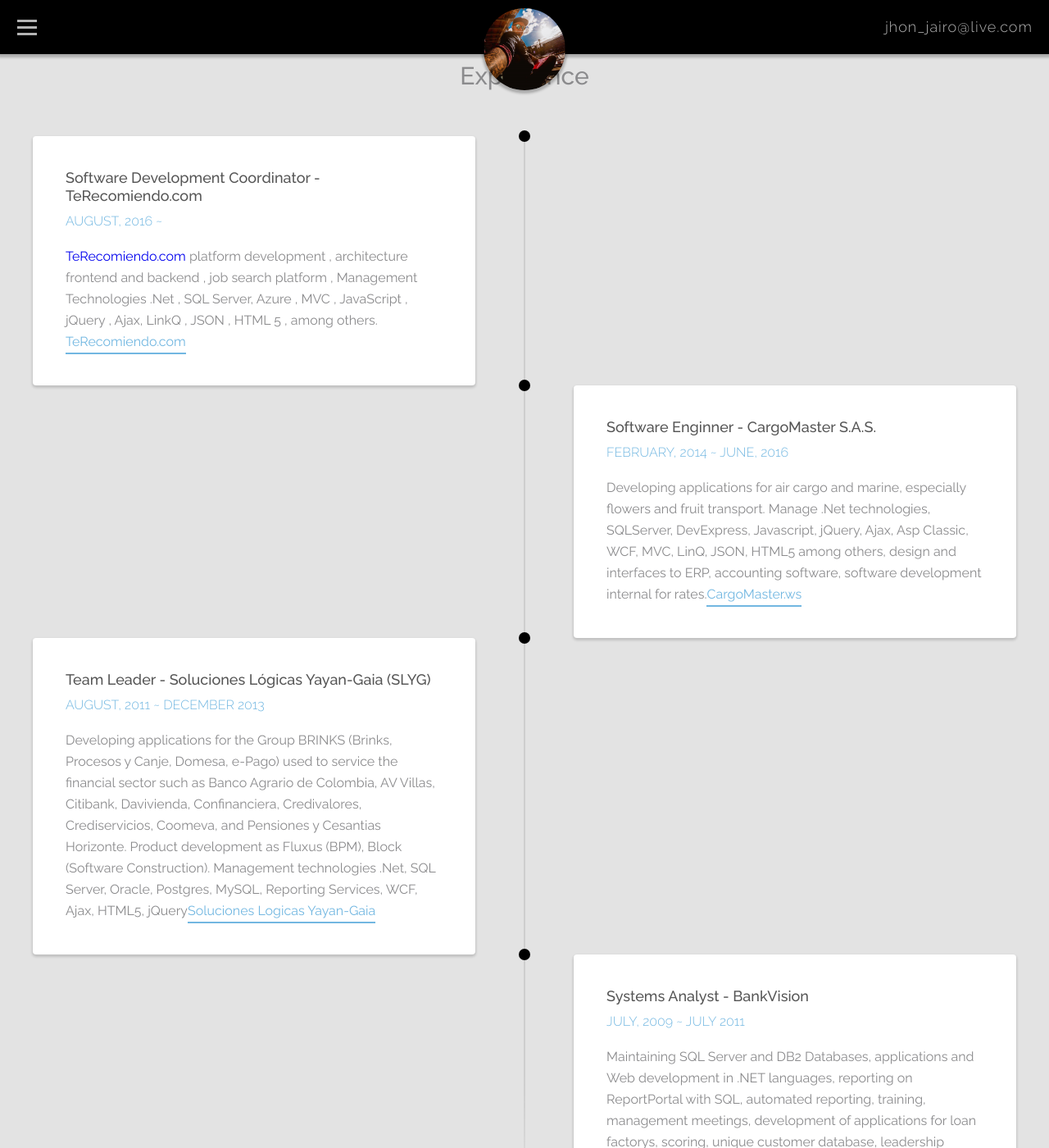
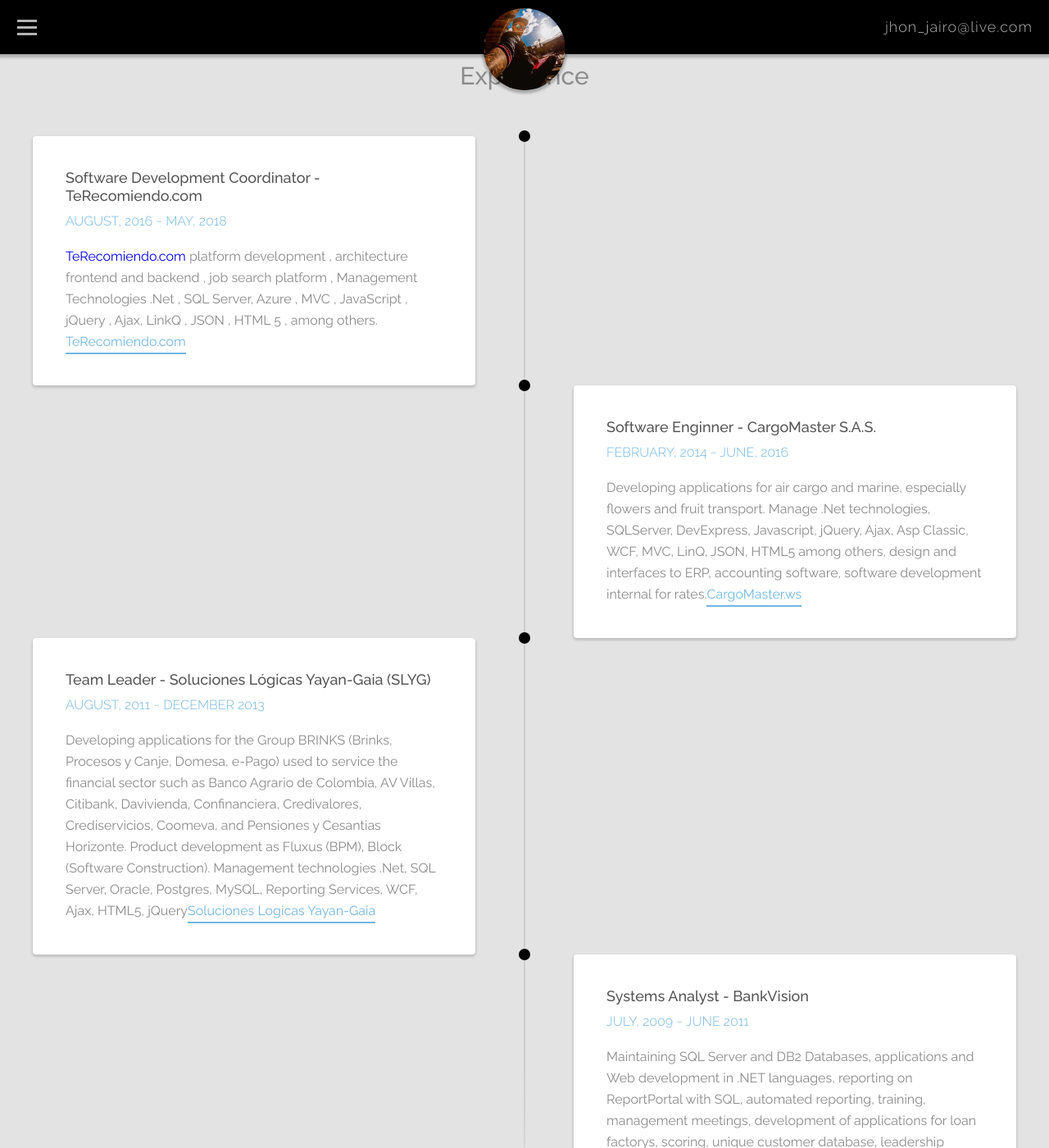
Before and after one commit to jjairocj/jjairocj.github.io, a Jekyll site: the page built from page/3about.html, in a window 1280 px wide and 1400 px high, scrolled down 1697 px. Shown: the whole window at 82% size. Built offline with Jekyll 4.4.1, drawn with Linux system fonts in a browser that asks for light colours; nearby versions of some CDN libraries; a script that is not in the unit is left out; some of the changed text lies outside the part shown.

Commit message:
Update exp

```diff
--- a/page/3about.html
+++ b/page/3about.html
@@ -68,7 +68,7 @@
     <section>
         <ul class="timeline">
             <li class="box">
-                <strong>Software Development Coordinator - TeRecomiendo.com</strong><span>August, 2016 ~ </span>
+                <strong>Software Development Coordinator - TeRecomiendo.com</strong><span>August, 2016 ~ May, 2018</span>
                 <p>
                     <a href="https://terecomiendo.com?Jairo=true">TeRecomiendo.com</a> platform development , architecture frontend and backend , job search platform , Management Technologies .Net , SQL Server, Azure , MVC , JavaScript , jQuery , Ajax, LinkQ , JSON , HTML 5 , among others.<a href="https://terecomiendo.com/?Jairo=true" target="_blank" class="link link"> TeRecomiendo.com</a>
                 </p>
@@ -86,7 +86,7 @@
                 </p>
             </li>
             <li class="box">
-                <strong>Systems Analyst - BankVision</strong><span>July, 2009 ~ July 2011</span>
+                <strong>Systems Analyst - BankVision</strong><span>July, 2009 ~ June 2011</span>
                 <p>
                     Maintaining SQL Server and DB2 Databases, applications and Web development in .NET languages, reporting on ReportPortal with SQL, automated reporting, training, management meetings, development of applications for loan factorys, scoring, unique customer database, leadership projects.<a href="https://www.bankvision.com" target="_blank" class="link link">BankVision</a>
                 </p>
@@ -97,6 +97,15 @@
     <h3 id="works">Portfolio</h3>
     <section>
         <ul class="cards">
+            <li class="card dark">
+                <a href="#" target="_blank" class="box">
+                    <img src="img/Apps_hireme.png" alt="">
+                    <div class="summary">
+                        <h4>Who is next?</h4><span class="category"></span>
+                    </div>
+                    <p>Call me, and hire me!</p>
+                </a>
+            </li>
             <li class="card dark">
                 <a href="https://www.terecomiendo.com?Jairo=true" target="_blank" class="box">
                     <img src="img/TeRecomiendo.png" alt="">
```
Also changed, not shown: img/Apps_hireme.png (added), 2 other files.
